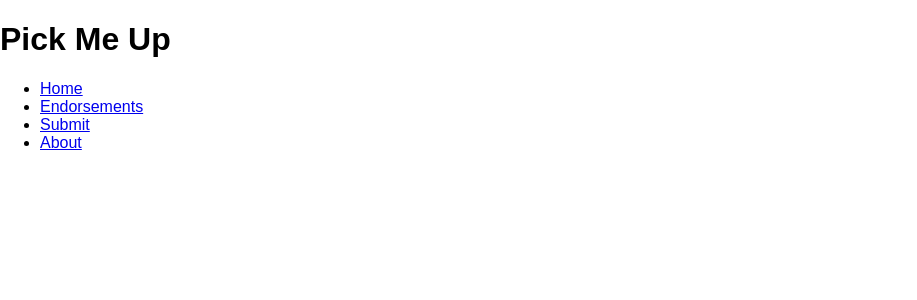
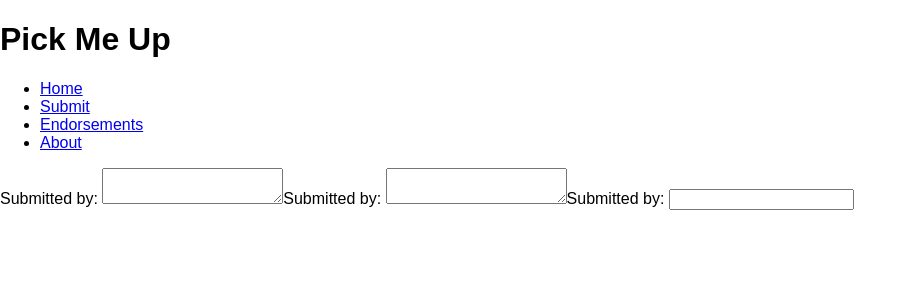
Before and after one commit to djmeans/pickmeup, a React (Create React App) app in the folder front-end/pickmeup/: page /app/submit in a window 1280 px wide. Shown: the top 300 px of the page, without its empty margins (0-917 px from the left). Built offline with nearby package versions, Linux system fonts and the light colour scheme.

Commit message:
update app, submit and header components

```diff
--- a/front-end/pickmeup/src/App.js
+++ b/front-end/pickmeup/src/App.js
@@ -1,8 +1,9 @@
 import React, { Component } from 'react';
 import logo from './logo.svg';
 import './App.css';
-import { Header } from './Header';
+import {Header} from './Header';
 import {Main} from './Main';
+import {Submit} from './Submit';
 import {About} from './About';
 import {Endorsements} from './Endorsements';
 import {BrowserRouter as Router, Route} from 'react-router-dom';
@@ -21,8 +22,9 @@ class App extends Component {
         <div className="app">
           <Route path='/' component={Header}/>
           <Route exact path='/app/home' component={() => <Main pickUpLines={this.state.pickUpLines} />} />
+          <Route exact path='/app/submit' component={Submit} />
           <Route exact path='/app/about-us' component={About} />
-          <Route excat path='/app/endorsements' component={Endorsements} />
+          <Route exact path='/app/endorsements' component={Endorsements} />
         </div>
       </Router>
     );
--- a/front-end/pickmeup/src/Header.js
+++ b/front-end/pickmeup/src/Header.js
@@ -10,8 +10,8 @@ export class Header extends React.Component {
         <nav>
           <ul>
             <li><Link to='/app/home'>Home</Link></li>
+            <li><Link to='/app/submit'>Submit</Link></li>
             <li><Link to='/app/endorsements'>Endorsements</Link></li>
-            <li><Link to='/app/submit'>Submit</Link></li>
             <li><Link to='/app/about-us'>About</Link></li>
           </ul>
         </nav>
--- /dev/null
+++ b/front-end/pickmeup/src/Submit.js
@@ -0,0 +1,19 @@
+import React from 'react'
+
+
+export class Submit extends React.Component {
+  render(){
+    return(
+      <div className='submit-container'>
+        <form className='submit-form'>
+          <label htmlFor='name'>Submitted by: </label>
+          <textarea name="name" type=""></textarea>
+          <label htmlFor='line'>Submitted by: </label>
+          <textarea name="line"></textarea>
+          <label htmlFor='success-rate'>Submitted by: </label>
+          <input name='success-rate'></input>
+        </form>
+      </div>
+    )
+  }
+}
```
